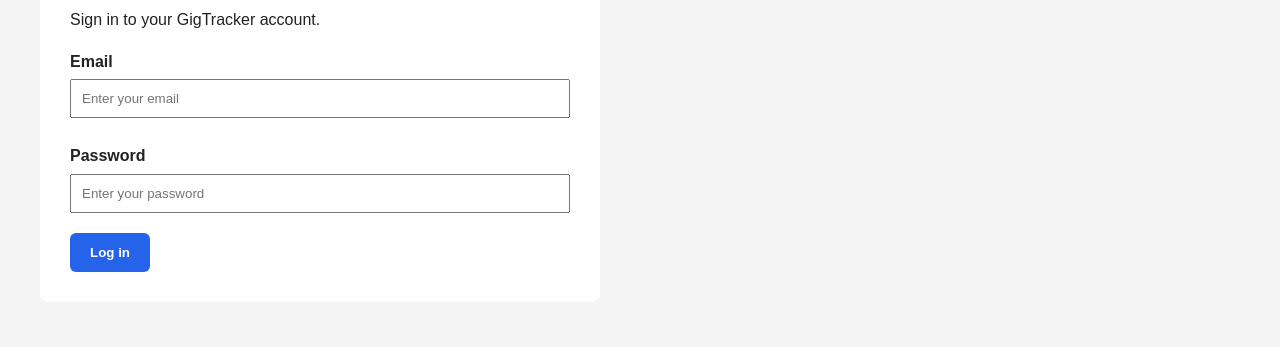
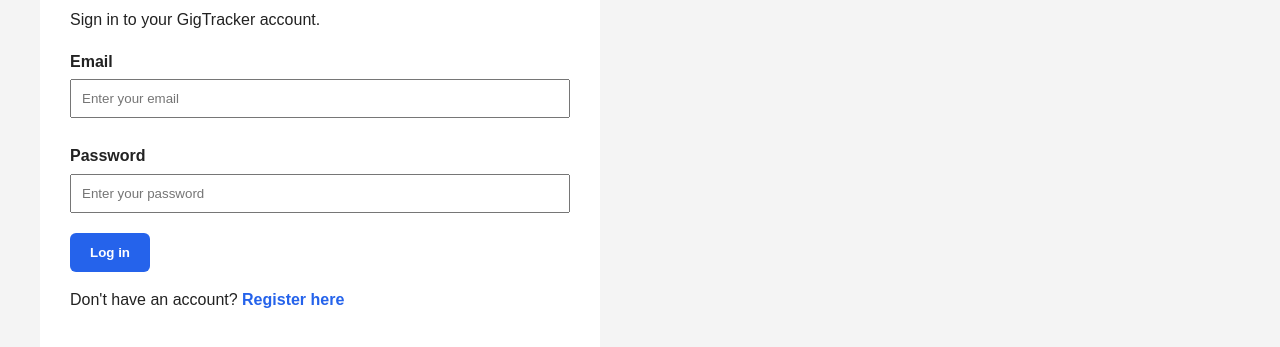
Before and after one commit to KianS-0/tm470-gig-management-system-I9389343, a plain HTML site: page login.html in a window 1280 px wide. Shown: the part 201-548 px from the top of the page. Drawn offline with Linux system fonts and the light colour scheme.

Commit message:
Add register link to login page

```diff
--- a/login.html
+++ b/login.html
@@ -64,6 +64,16 @@
       cursor: pointer;
       margin-top: 10px;
     }
+
+    .helper-text {
+      margin-top: 15px;
+    }
+
+    .helper-text a {
+      color: #2563eb;
+      text-decoration: none;
+      font-weight: bold;
+    }
   </style>
 </head>
 <body>
@@ -88,6 +98,8 @@
       <input type="password" id="password" placeholder="Enter your password">
 
       <button class="button">Log in</button>
+
+      <p class="helper-text">Don't have an account? <a href="register.html">Register here</a></p>
     </div>
   </div>
 </body>
```
